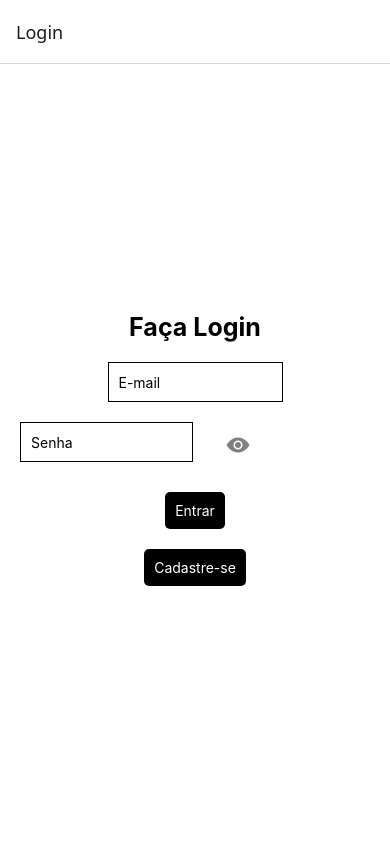
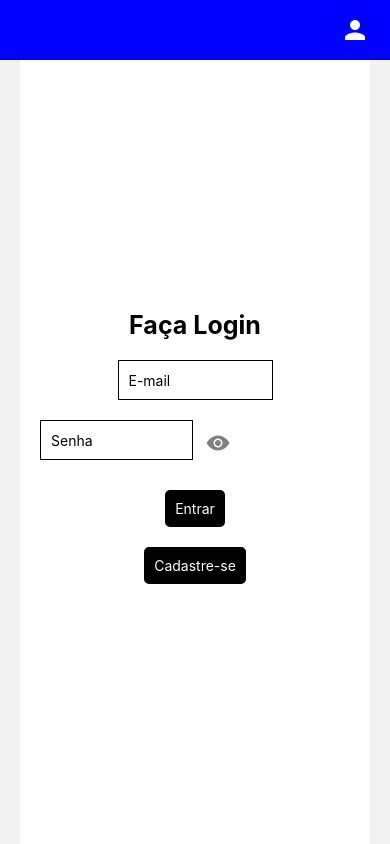
Before and after one commit to Fogazzaa/vioMobile, a React Native app: screen /Login in a window 390 px wide. Built offline with nearby package versions, Linux system fonts and the light colour scheme.

Commit message:
24-03-25 / adição de Layout.jsx

```diff
--- a/src/App.js
+++ b/src/App.js
@@ -7,15 +7,30 @@
 import CadastroEventoScreen from './screens/CadastroEventoScreen';
 import CadastroOrganizadorScreen from './screens/CadastroOrganizadorScreen';
 import CadastroIngressoScreen from './screens/CadastroIngressoScreen';
+import Layout from "./components/Layout";
 
 const Stack = createStackNavigator();
 
 export default function App() {
   return (
     <NavigationContainer>
-      <Stack.Navigator initialRouteName="Login">
-        <Stack.Screen name="Login" component={LoginScreen} />
-        <Stack.Screen name="Cadastro" component={CadastroScreen} />
+      <Stack.Navigator initialRouteName="Login" screenOptions={{headerShown:false}}>
+        <Stack.Screen
+          name="Login"
+          component={() => (
+            <Layout>
+              <LoginScreen />
+            </Layout>
+          )}
+        />
+        <Stack.Screen
+          name="Cadastro"
+          component={() => (
+            <Layout>
+              <CadastroScreen />
+            </Layout>
+          )}
+        />
         <Stack.Screen name="Home" component={HomeScreen} />
         <Stack.Screen name="CadastroEvento" component={CadastroEventoScreen} />
         <Stack.Screen name="CadastroOrganizador" component={CadastroOrganizadorScreen} />
--- /dev/null
+++ b/src/components/Layout.js
@@ -0,0 +1,38 @@
+import React from "react";
+import { View, StyleSheet, TouchableOpacity} from "react-native";
+import  Icon  from "react-native-vector-icons/MaterialIcons";
+
+export default function Layout({children}){
+    return(
+        <View style={{flex:1}}>
+            {/*Cabeçalho*/}
+            <View style={styles.header}>
+                <TouchableOpacity onPress={()=>{console.log("Botão Clicado")}}>
+                <Icon name="person" size={30} color="white"/>
+                </TouchableOpacity>
+            </View>
+            {/*Conteúdo Principal*/}
+            <View style={styles.container}>
+                {children}
+            </View>
+        </View>
+    )
+}
+const styles = StyleSheet.create({
+    header:{
+        backgroundColor:"blue",
+        width:"100%",
+        height:60,
+        justifyContent:"center",
+        alignItems:"flex-end",
+        paddingHorizontal:20
+    },
+
+    container:{
+        flex:1,
+        justifyContent:"center",
+        alignItems:"center",
+        paddingHorizontal:20,
+        width:"100%"
+    }
+})
--- a/src/screens/CadastroScreen.js
+++ b/src/screens/CadastroScreen.js
@@ -9,8 +9,9 @@
   Button,
 } from "react-native";
 import api from "../axios/axios";
+import {useNavigation} from "@react-navigation/native"
 
-export default function Cadastro({ navigation }) {
+export default function Cadastro() {
   const [user, setUser] = useState({
     name: "",
     cpf: "",
@@ -18,6 +19,8 @@
     email: "",
     password: "",
   });
+
+  const navigation = useNavigation();
 
   async function handleCadastro() {
     await api.postCadastro(user).then(
@@ -91,6 +94,7 @@
     alignItems: "center",
     backgroundColor: "white",
     padding: 20,
+    width:"100%"
   },
   input: {
     width: 200,
--- a/src/screens/LoginScreen.js
+++ b/src/screens/LoginScreen.js
@@ -9,13 +9,16 @@
 } from "react-native";
 import api from "../axios/axios";
 import { Ionicons } from "@expo/vector-icons";
+import {useNavigation} from "@react-navigation/native"
 
-export default function Login({ navigation }) {
+export default function Login() {
   const [user, setUser] = useState({
     email: "",
     password: "",
     showPassword: false,
   });
+
+  const navigation = useNavigation();
 
   async function handleLogin() {
     await api.postLogin(user).then(
@@ -84,6 +87,7 @@
     alignItems: "center",
     backgroundColor: "white",
     padding: 20,
+    width:"100%"
   },
 
   input: {
```
